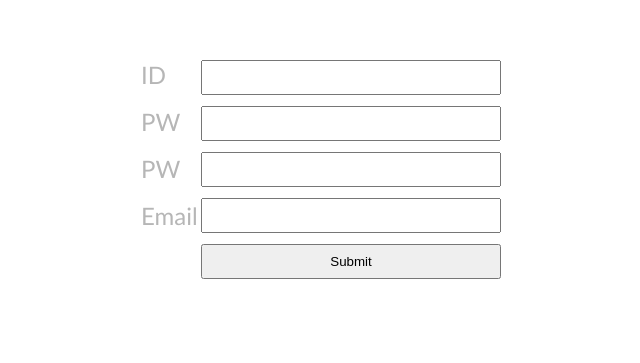
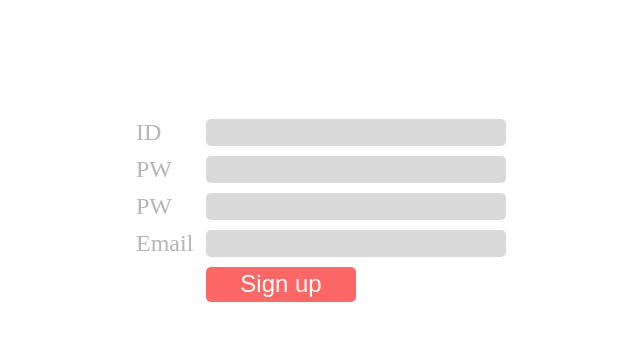
Before and after one commit to forhn37/Develop_Training_11, a plain HTML site: page login/login.html in a window 1280 px wide. Shown: the part 190-553 px from the top of the page, without its empty margins (319-959 px from the left). Drawn offline with Linux system fonts and the light colour scheme.

Commit message:
html 문제 수정 및 css 수정

```diff
--- a/login/login.css
+++ b/login/login.css
@@ -10,39 +10,34 @@
   width: 100vw;
   height: 100vh;
 }
-/* ul tag */
-#root>div {
-  display: flex;
-  flex-direction: column;
-  width: 60px;
-  color: #B6B6B6;
-  font-size: 24px;
-  font-family:'Gill Sans', 'Gill Sans MT', Calibri, 'Trebuchet MS', sans-serif;
-  height: 300px;
-
-}
 form {
   display: flex;
   flex-direction: column;
-  border-radius: 20px;
+}
+input {
+  width: 300px;
+  background-color: #D9D9D9;
+  border-style: none;
+  border-radius: 5px;
+}
+label {
+  width: 70px;
+  color: #B6B6B6;
+  font-size: 24px;
+  display: flex;
   align-items: center;
-  height: 300px;
 }
-#Id, #Pw1, #Pw2, #Email {
-  background-color: #D9D9D9;
+form >div {
+  display: flex;
+  justify-content: space-between;
+  margin-bottom: 10px;
+}
+input:nth-child(5) {
+  width: 150px;
   height: 35px;
-  margin-bottom: 20px;
-}
-#Login {
+  margin-left: 70px;
   background-color: #FF6666;
   color: #FFFFFF;
-  height: 29px;
+  font-size: 24px;
+
 }
-input {
-  margin-bottom: 11px;
-  width: 300px;
-  height: 35px;
-}
-ul {
-  margin-bottom: 18px;
-}
--- a/login/login.html
+++ b/login/login.html
@@ -7,21 +7,29 @@
   <title>Document</title>
   <link rel="stylesheet" href="login.css" />
 </head>
+
 <body>
   <div id="root">
-    <div>
-      <ul>ID</ul>
-      <ul>PW</ul>
-      <ul>PW</ul>
-      <ul>Email</ul>
-    </div>
     <form action="/login" method="POST">
-      <input type = "text" name = "Id">
-      <input type = "text" name = "Pw1">
-      <input type = "text" name = "pw2">
-      <input type = "text" name = "Email">
-      <input type = "submit" name ="Login">
+      <div>
+        <label for="Id" value="ID">ID</label>
+        <input type="text" name="Id">
+      </div>
+      <div>
+        <label for="Pw1" value="ID">PW</label>
+        <input type="text" name="Pw1">
+      </div>
+      <div>
+        <label for="Pw2" value="ID">PW</label>
+        <input type="text" name="pw2">
+      </div>
+      <div>
+        <label for="Email" value="ID">Email</label>
+        <input type="text" name="Email">
+      </div>
+      <input type="submit" name="Login" value="Sign up">
     </form>
   </div>
 </body>
+
 </html>
```
